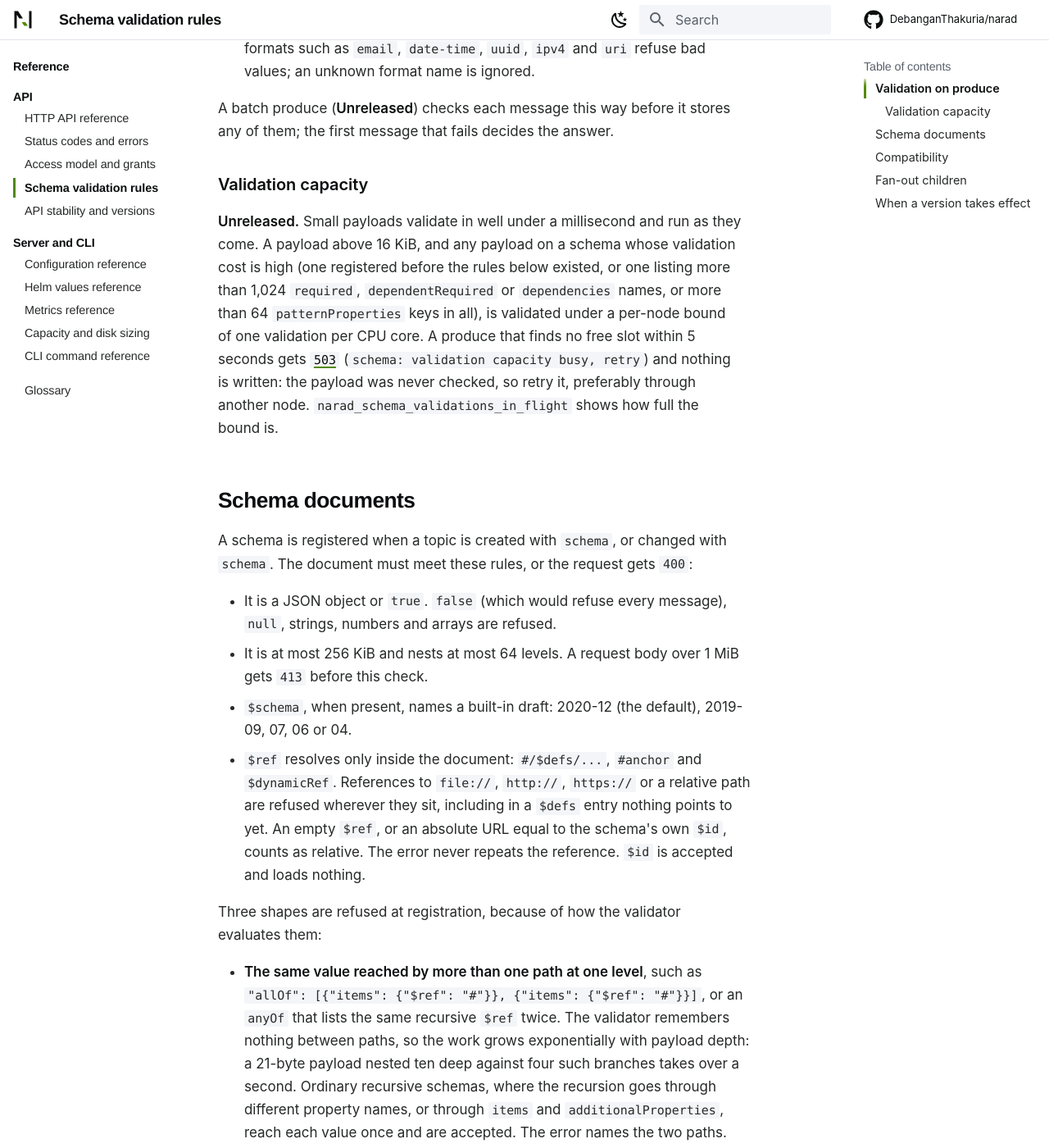
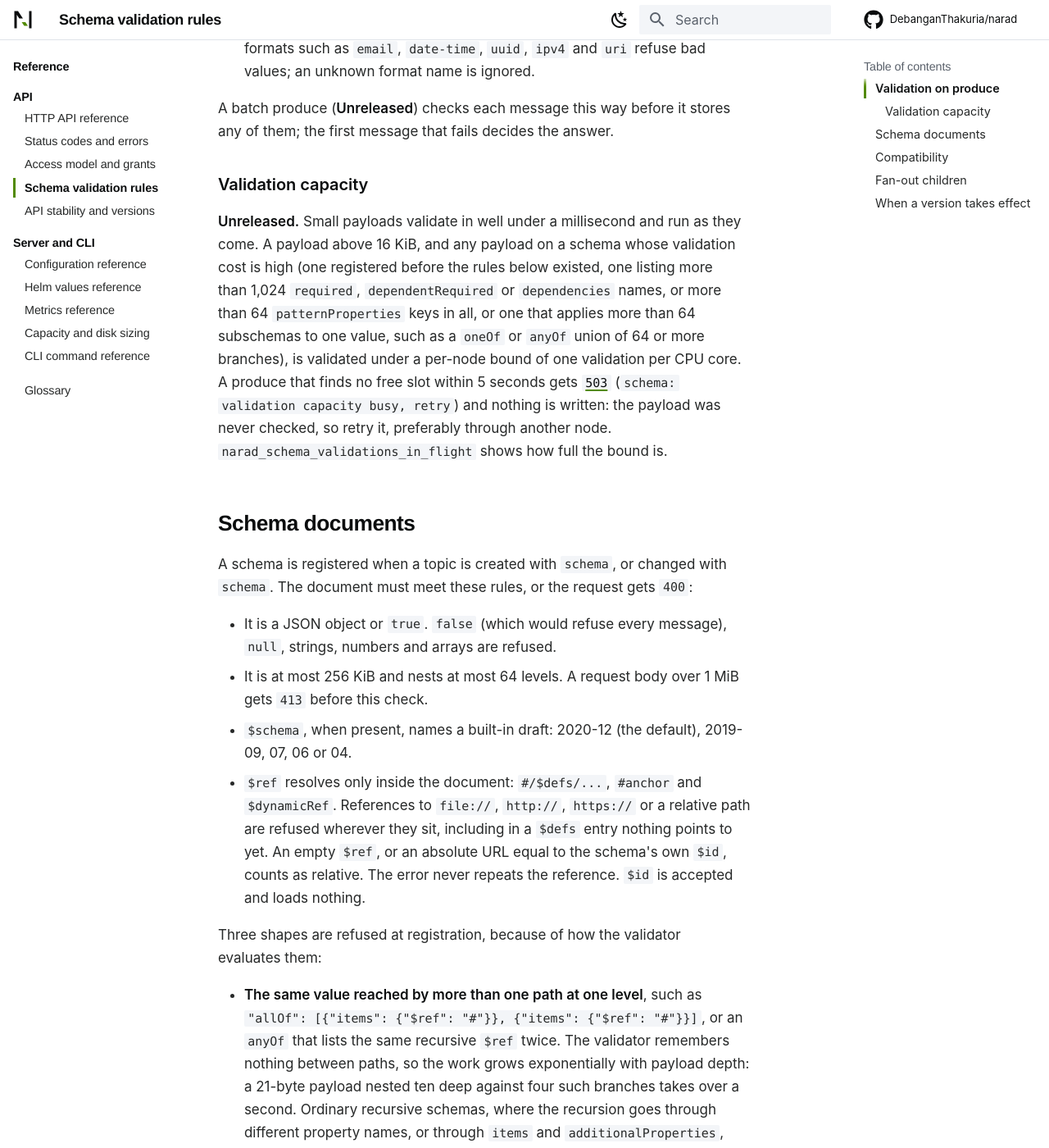
Before and after one commit to DebanganThakuria/narad, an MkDocs documentation site: the page built from docs/reference/schema-rules.md, in a window 1280 px wide and 1400 px high, scrolled down 2509 px. Shown: the whole window at 82% size. Built offline with MkDocs 1.6.1 and Material for MkDocs 9.7.7, drawn with Linux system fonts in a browser that asks for light colours; some web fonts are replaced; comment, search, counter and statistics services are not loaded; some of the changed text lies outside the part shown.

Commit message:
docs: name wide unions among the schemas validated under the bound
A schema that applies more than 64 subschemas to one value, such as a
oneOf or anyOf union of 64 or more branches, is flagged costly, so
every produce to it waits on the per-node validation bound and can get
the 5 s 503. Registration accepts such a union, and the docs listed
only the other three costly cases and said a 64-branch union was
within the limit, so an operator chasing those 503s found nothing.

Co-Authored-By: Claude Opus 5.5 <noreply@anthropic.com>

```diff
--- a/docs/reference/schema-rules.md
+++ b/docs/reference/schema-rules.md
@@ -52,7 +52,7 @@ A batch produce (**Unreleased**) checks each message this way before it stores a
 
 ### Validation capacity {#validation-capacity}
 
-**Unreleased.** Small payloads validate in well under a millisecond and run as they come. A payload above 16 KiB, and any payload on a schema whose validation cost is high (one registered before the rules below existed, or one listing more than 1,024 `required`, `dependentRequired` or `dependencies` names, or more than 64 `patternProperties` keys in all), is validated under a per-node bound of one validation per CPU core. A produce that finds no free slot within 5 seconds gets [`503`](status-codes.md#status-503) (`schema: validation capacity busy, retry`) and nothing is written: the payload was never checked, so retry it, preferably through another node. `narad_schema_validations_in_flight` shows how full the bound is.
+**Unreleased.** Small payloads validate in well under a millisecond and run as they come. A payload above 16 KiB, and any payload on a schema whose validation cost is high (one registered before the rules below existed, one listing more than 1,024 `required`, `dependentRequired` or `dependencies` names, or more than 64 `patternProperties` keys in all, or one that applies more than 64 subschemas to one value, such as a `oneOf` or `anyOf` union of 64 or more branches), is validated under a per-node bound of one validation per CPU core. A produce that finds no free slot within 5 seconds gets [`503`](status-codes.md#status-503) (`schema: validation capacity busy, retry`) and nothing is written: the payload was never checked, so retry it, preferably through another node. `narad_schema_validations_in_flight` shows how full the bound is.
 
 ## Schema documents {#registration}
 
@@ -66,7 +66,7 @@ A schema is registered when a topic is created with `schema`, or changed with `s
 Three shapes are refused at registration, because of how the validator evaluates them:
 
 - **The same value reached by more than one path at one level**, such as `"allOf": [{"items": {"$ref": "#"}}, {"items": {"$ref": "#"}}]`, or an `anyOf` that lists the same recursive `$ref` twice. The validator remembers nothing between paths, so the work grows exponentially with payload depth: a 21-byte payload nested ten deep against four such branches takes over a second. Ordinary recursive schemas, where the recursion goes through different property names, or through `items` and `additionalProperties`, reach each value once and are accepted. The error names the two paths.
-- **One value checked against one subschema through more than 64 paths** (**Unreleased**), recursive or not. The validator pays every path in full: an acyclic chain of `$defs` entries that each apply the next one twice (through `allOf`, `anyOf` or `oneOf`) reaches its last entry through 2<sup>n</sup> paths, and 1.4 KB of such a chain took two seconds to check the string `"x"`. Paths are counted on the references as the validator resolves them, whatever their form: `#/$defs/...`, `$anchor`, `$dynamicAnchor`, an `$id` or draft-04 `id` fragment, a nested resource, a pointer into a member no keyword owns, and every target a `$dynamicRef` can pick. A shared definition used under many property names is one path per value, and a union of up to 64 branches that each reference one base is within the limit. The error names the subschema.
+- **One value checked against one subschema through more than 64 paths** (**Unreleased**), recursive or not. The validator pays every path in full: an acyclic chain of `$defs` entries that each apply the next one twice (through `allOf`, `anyOf` or `oneOf`) reaches its last entry through 2<sup>n</sup> paths, and 1.4 KB of such a chain took two seconds to check the string `"x"`. Paths are counted on the references as the validator resolves them, whatever their form: `#/$defs/...`, `$anchor`, `$dynamicAnchor`, an `$id` or draft-04 `id` fragment, a nested resource, a pointer into a member no keyword owns, and every target a `$dynamicRef` can pick. A shared definition used under many property names is one path per value, and a union of up to 64 branches that each reference one base is within the limit (a union of 64 or more branches is then validated under the per-node [validation capacity](#validation-capacity) bound, whatever the payload's size). The error names the subschema.
 - **A `$ref` cycle that re-applies a schema to the value being checked**, without going into a child value, through `not`, `if` or `oneOf` (`"not": {"$ref": "#"}`). The validator fails such a cycle where it first revisits a schema, so under a negation the result would depend on where the cycle was entered. The same cycle through `allOf`, `anyOf`, `then` or `else` is accepted, because it can only fail that branch, and so is a loop of nothing but `$ref`, which accepts no value at all.
 
 ## Compatibility {#compatibility}
```
Also changed, not shown: CHANGELOG.md (+1 -1 lines).
